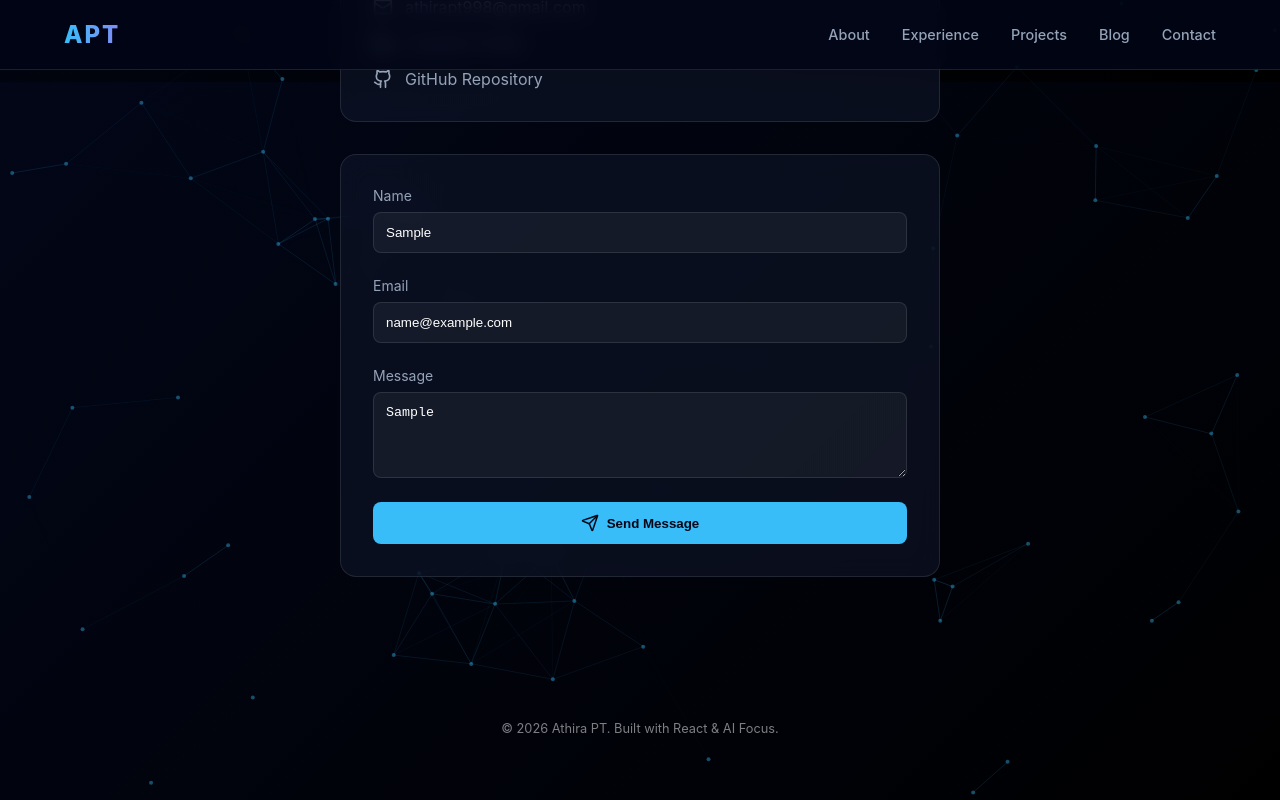
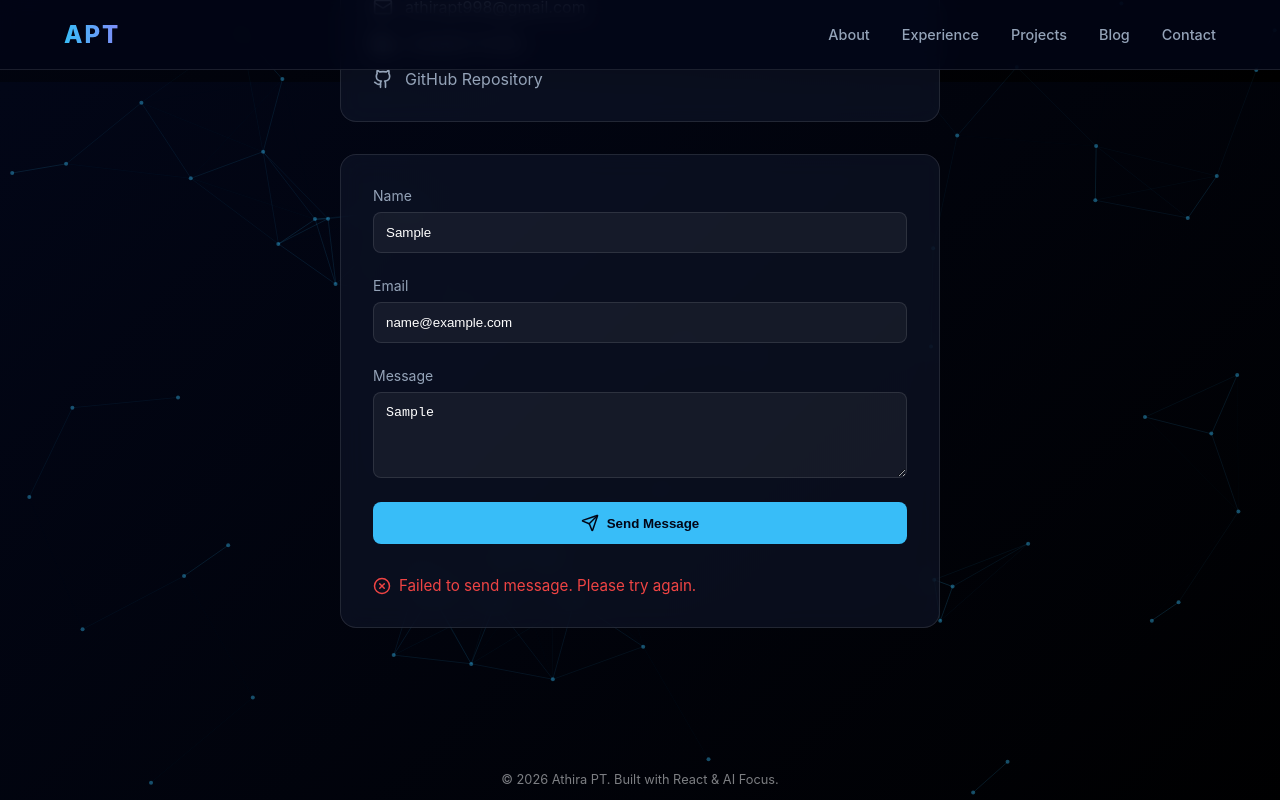
Before and after one commit to a-pt/portfolio, a React (Vite) app: page / in a window 1280 px wide. Both pictures are taken after typing "Sample", "name@example.com", "Sample" into the empty fields and a click on the button "Send Message". Shown: the part 5518-6318 px from the top of the page. Built offline with nearby package versions, Linux system fonts and the light colour scheme; no server answers.

Commit message:
Contact form integration

```diff
--- a/src/components/Contact.jsx
+++ b/src/components/Contact.jsx
@@ -1,7 +1,43 @@
-import React from 'react';
-import { Mail, Linkedin, Github, Send } from 'lucide-react';
+import React, { useState } from 'react';
+import { Mail, Linkedin, Github, Send, CheckCircle, XCircle } from 'lucide-react';
 
 const Contact = ({ data }) => {
+  const [formData, setFormData] = useState({ name: '', email: '', message: '' });
+  const [status, setStatus] = useState({ submitting: false, success: null, message: '' });
+
+  const handleChange = (e) => {
+    setFormData({ ...formData, [e.target.id]: e.target.value });
+  };
+
+  const handleSubmit = async (e) => {
+    e.preventDefault();
+    if (!formData.name || !formData.email || !formData.message) {
+      setStatus({ submitting: false, success: false, message: 'Please fill out all fields.' });
+      return;
+    }
+
+    setStatus({ submitting: true, success: null, message: '' });
+
+    const formUrl = 'https://docs.google.com/forms/u/0/d/e/1FAIpQLSdaoC9EzeiDERqdktsX44rWnslHwq-ouxriuGLlG9yZC-tq6A/formResponse';
+    const postData = new FormData();
+    postData.append('entry.1534702805', formData.name);
+    postData.append('entry.710342452', formData.email);
+    postData.append('entry.300394253', formData.message);
+
+    try {
+      await fetch(formUrl, {
+        method: 'POST',
+        mode: 'no-cors',
+        body: postData
+      });
+
+      setStatus({ submitting: false, success: true, message: 'Message sent successfully!' });
+      setFormData({ name: '', email: '', message: '' });
+      setTimeout(() => setStatus(prev => ({ ...prev, message: '' })), 5000); // Clear message after 5 seconds
+    } catch (error) {
+      setStatus({ submitting: false, success: false, message: 'Failed to send message. Please try again.' });
+    }
+  };
   return (
     <section id="contact">
       <h2 className="section-title text-gradient">Get In Touch</h2>
@@ -24,23 +60,29 @@ const Contact = ({ data }) => {
         </div>
 
         <div className="glass-card">
-          <form className="contact-form" onSubmit={(e) => e.preventDefault()}>
+          <form className="contact-form" onSubmit={handleSubmit}>
             <div className="form-group">
               <label htmlFor="name">Name</label>
-              <input type="text" id="name" placeholder="John Doe" />
+              <input type="text" id="name" placeholder="John Doe" value={formData.name} onChange={handleChange} required />
             </div>
             <div className="form-group">
               <label htmlFor="email">Email</label>
-              <input type="email" id="email" placeholder="john@example.com" />
+              <input type="email" id="email" placeholder="john@example.com" value={formData.email} onChange={handleChange} required />
             </div>
             <div className="form-group">
               <label htmlFor="message">Message</label>
-              <textarea id="message" rows="4" placeholder="Your message..."></textarea>
+              <textarea id="message" rows="4" placeholder="Your message..." value={formData.message} onChange={handleChange} required></textarea>
             </div>
-            <button type="submit" className="btn-primary" style={{ display: 'flex', alignItems: 'center', justifyContent: 'center', gap: '0.5rem' }}>
+            <button type="submit" className="btn-primary" disabled={status.submitting} style={{ display: 'flex', alignItems: 'center', justifyContent: 'center', gap: '0.5rem', opacity: status.submitting ? 0.7 : 1 }}>
               <Send size={18} />
-              Send Message
+              {status.submitting ? 'Sending...' : 'Send Message'}
             </button>
+            {status.message && (
+              <div style={{ display: 'flex', alignItems: 'center', gap: '0.5rem', marginTop: '0.5rem', color: status.success ? 'var(--accent-primary)' : '#ef4444', fontSize: '0.95rem' }}>
+                {status.success ? <CheckCircle size={18} /> : <XCircle size={18} />}
+                {status.message}
+              </div>
+            )}
           </form>
         </div>
       </div>
```
